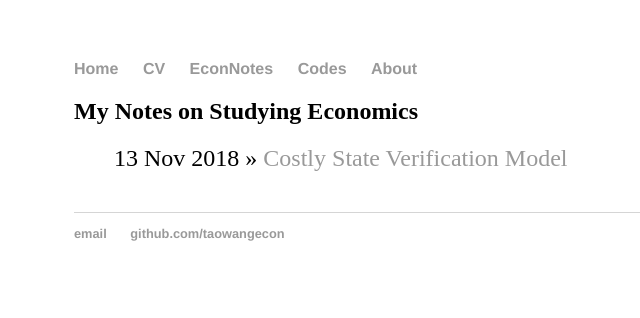
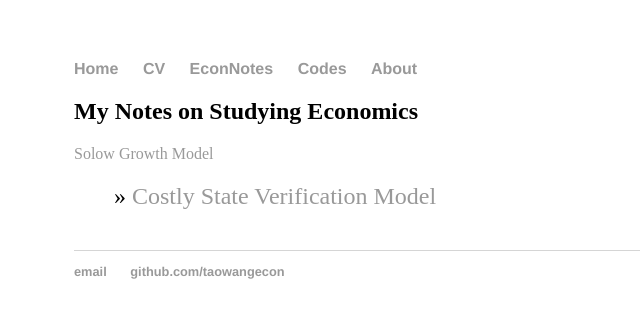
Before and after one commit to iworld1991/TaoWangEcon.github.io, a Jekyll site: the page built from blog/index.html, in a window 1280 px wide. Shown: the top 318 px of the page, without its empty margins (118-758 px from the left). Built offline with Jekyll 4.4.1, drawn with Linux system fonts in a browser that asks for light colours.

Commit message:
Update index.html

```diff
--- a/blog/index.html
+++ b/blog/index.html
@@ -3,9 +3,10 @@ layout: default
 title: My Notes on Studying Economics
 ---
 	<h2>{{ page.title }}</h2>
-	<ul class="posts">
+        <a href = /notes/GR1_SlowModel.pdf>Solow Growth Model</a>
 
+         <ul class="posts">
 	  {% for post in site.posts %}
-	    <li><span>{{ post.date | date_to_string }}</span> » <a href="{{ post.url }}" title="{{ post.title }}">{{ post.title }}</a></li>
+	    <li><span>{{date_to_string }}</span> » <a href="{{ post.url }}" title="{{ post.title }}">{{ post.title }}</a></li>
 	  {% endfor %}
 	</ul>
```
